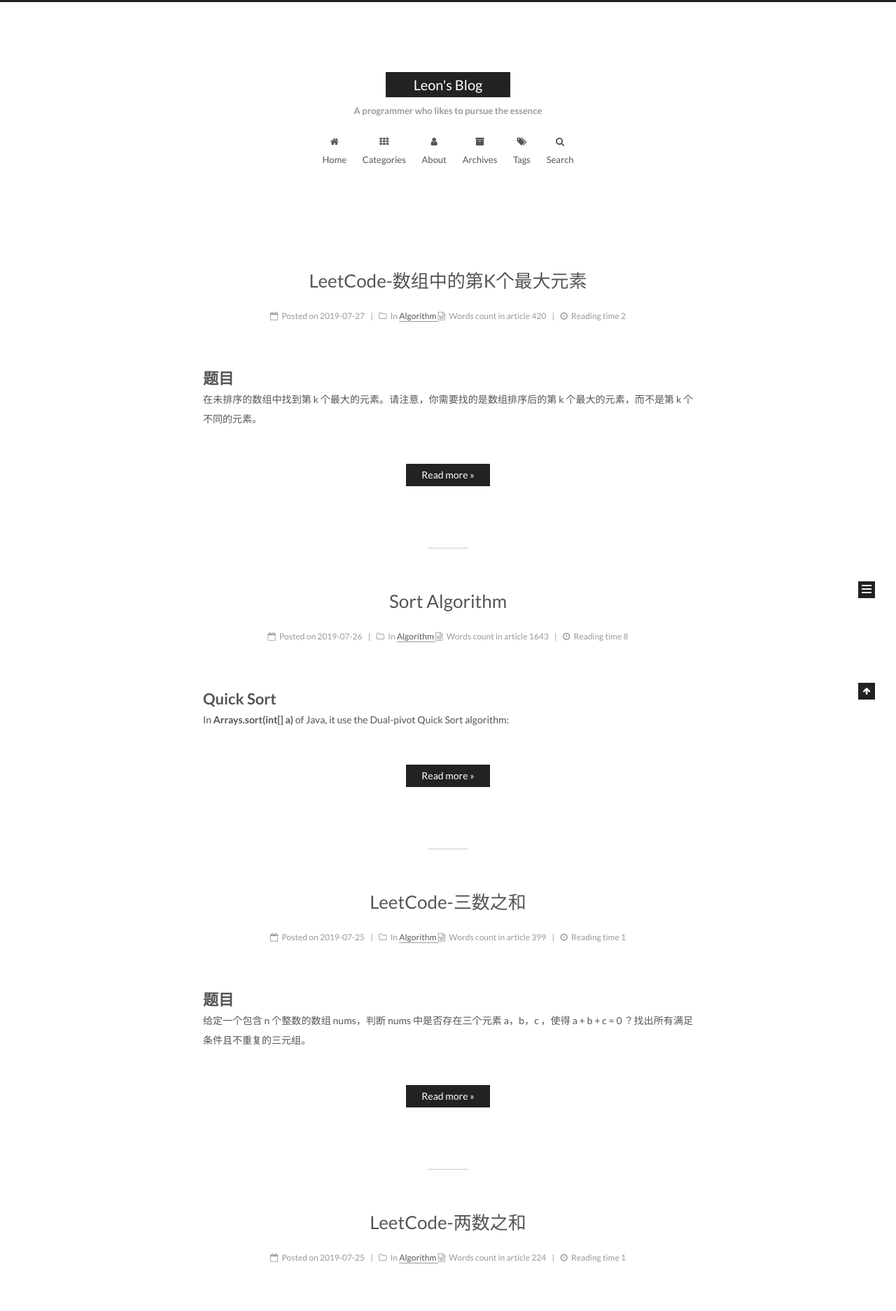
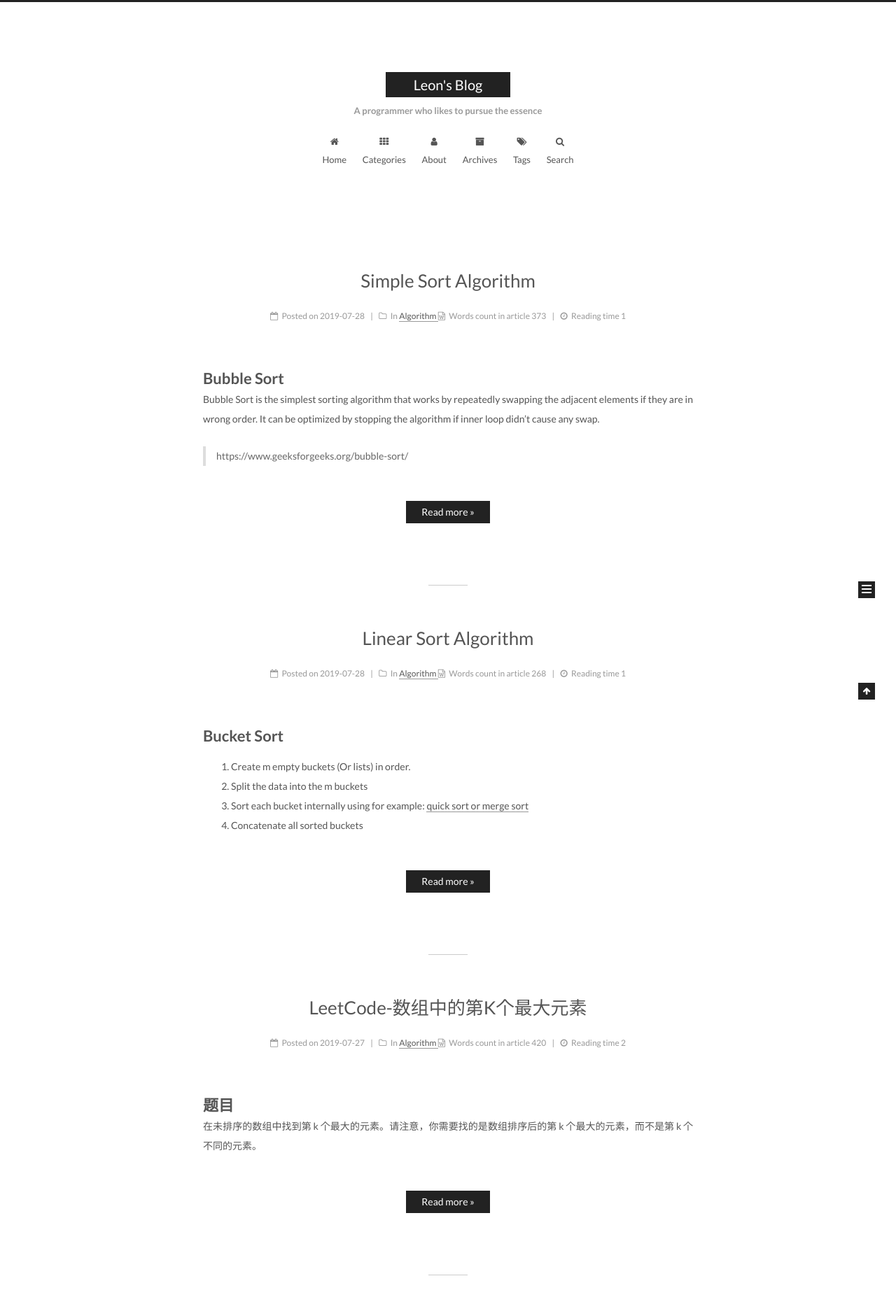
Before and after one commit to Leon-WTF/leon-wtf.github.io, a Jekyll site: the page built from index.html, in a window 1280 px wide. Shown: the top 1874 px of the page at 70% size. Built offline with Jekyll 4.4.1, drawn with Linux system fonts in a browser that asks for light colours; the list of posts is cut into pages by our own code; some of the changed text lies outside the part shown.

Commit message:
Add posts

```diff
--- a/_posts/2019-07-26-sort.md
+++ b/_posts/2019-07-26-quick-sort-merge-sort.md
@@ -1,5 +1,5 @@
 ---
-title: "Sort Algorithm"
+title: "Quick Sort & Merge Sort"
 category: Algorithm
 tag: algorithm
 ---
--- /dev/null
+++ b/_posts/2019-07-28-linear-sort.md
@@ -0,0 +1,33 @@
+---
+title: "Linear Sort Algorithm"
+category: Algorithm
+tag: algorithm
+---
+# Bucket Sort #
+ 1. Create m empty buckets (Or lists) in order.
+ 2. Split the data into the m buckets
+ 3. Sort each bucket internally using for example: [quick sort or merge sort](https://blog.csdn.net/weixin_42909055/article/details/97289674)
+ 4. Concatenate all sorted buckets
+
+With the assumption that the data can be uniformly distributed into the buckets, the time complexity as below:
+- step 2: O(n)
+- step 3: O(m * (n/m) log (n/m)) ≈ O(n) when m is closed to n
+- step 4: O(m)
+
+So the total time complexity is O(n)
+When the data is too big to fit into the memory, we can use bucket sort to split the data into small file firstly.
+> https://www.geeksforgeeks.org/bucket-sort-2/
+
+# Counting Sort #
+It is just a special case of bucket sort, which the number of bucket equal to the range of input data, so we don't need to sort in each bucket.
+1. Get/Change the data rang, suppose from 0 to k
+2. Take a count array A to store the count of each unique object -> O(n)
+3. Modify the count array A such that each element at each index stores the sum of previous counts -> O(k)
+4. Output each object i from the input sequence based on the value of A[i] followed by decreasing A[i] by 1 -> O(n)
+
+It can be used when k is not big, and the data range can be converted to non-negative integer.
+
+> https://www.geeksforgeeks.org/counting-sort/
+# Radix Sort #
+The idea of Radix Sort is to do digit by digit sort starting from least significant digit to most significant digit. Radix sort uses counting sort/bucket sort as a subroutine to sort which needs to be stable.
+> https://www.geeksforgeeks.org/radix-sort/
--- /dev/null
+++ b/_posts/2019-07-28-simple-sort.md
@@ -0,0 +1,33 @@
+---
+title: "Simple Sort Algorithm"
+category: Algorithm
+tag: algorithm
+---
+# Bubble Sort #
+Bubble Sort is the simplest sorting algorithm that works by repeatedly swapping the adjacent elements if they are in wrong order.  It can be optimized by stopping the algorithm if inner loop didn’t cause any swap.
+> https://www.geeksforgeeks.org/bubble-sort/
+
+# Insertion Sort #
+Insertion sort is a simple sorting algorithm that works the way we sort playing cards in our hands. It can also be useful when input array is almost sorted, only few elements are misplaced in complete big array.
+We can use binary search to reduce the number of comparisons in normal insertion sort. Binary Insertion Sort uses binary search to find the proper location to insert the selected item at each iteration. In normal insertion, sorting takes O(i) (at i-th iteration) in worst case. We can reduce it to O(log i) by using binary search. The algorithm, as a whole, still has a running worst case running time of $O(n^2)$ because of the series of swaps required for each insertion.
+> https://www.geeksforgeeks.org/insertion-sort/
+
+# Selection Sort #
+The selection sort algorithm first consider the data array as the combination of sorted part and unsorted part,  then sorts an array by repeatedly finding the minimum element (considering ascending order) from unsorted part and swap it to the beginning of unsorted part, it also begins the ending of sorted part.
+The good thing about selection sort is it never makes more than O(n) swaps and can be useful when memory write is a costly operation.
+It can be made stable if instead of swapping the minimum element to its position but by pushing every element one step forward.
+> https://www.geeksforgeeks.org/selection-sort/
+
+Other sort algorithms:
+
+|Algorithm name|Stable|In-place|Average Case Time complexity|Space complexity|
+|--|--|--|--|--|--|
+|Bubble Sort|Yes|Yes|$O(n^2)$|O(1)|
+|Insertion Sort|Yes|Yes|$O(n^2)$|O(1)|
+|Selection Sort|No|Yes|$O(n^2)$|O(1)|
+|Quick Sort|No|Yes|O(nlogn)|O(1)|
+|Merge Sort|Yes|No|O(nlogn)|O(n)|
+|Bucket Sort|Yes|No|O(n)|O(n)|
+|Counting Sort|Yes|No|O(n)|O(n+k)|
+|Radix Sort|Yes|No|O(n)|O(n+k)/O(n)|
+* k: the max value of the input data/the length of the counting array
```
